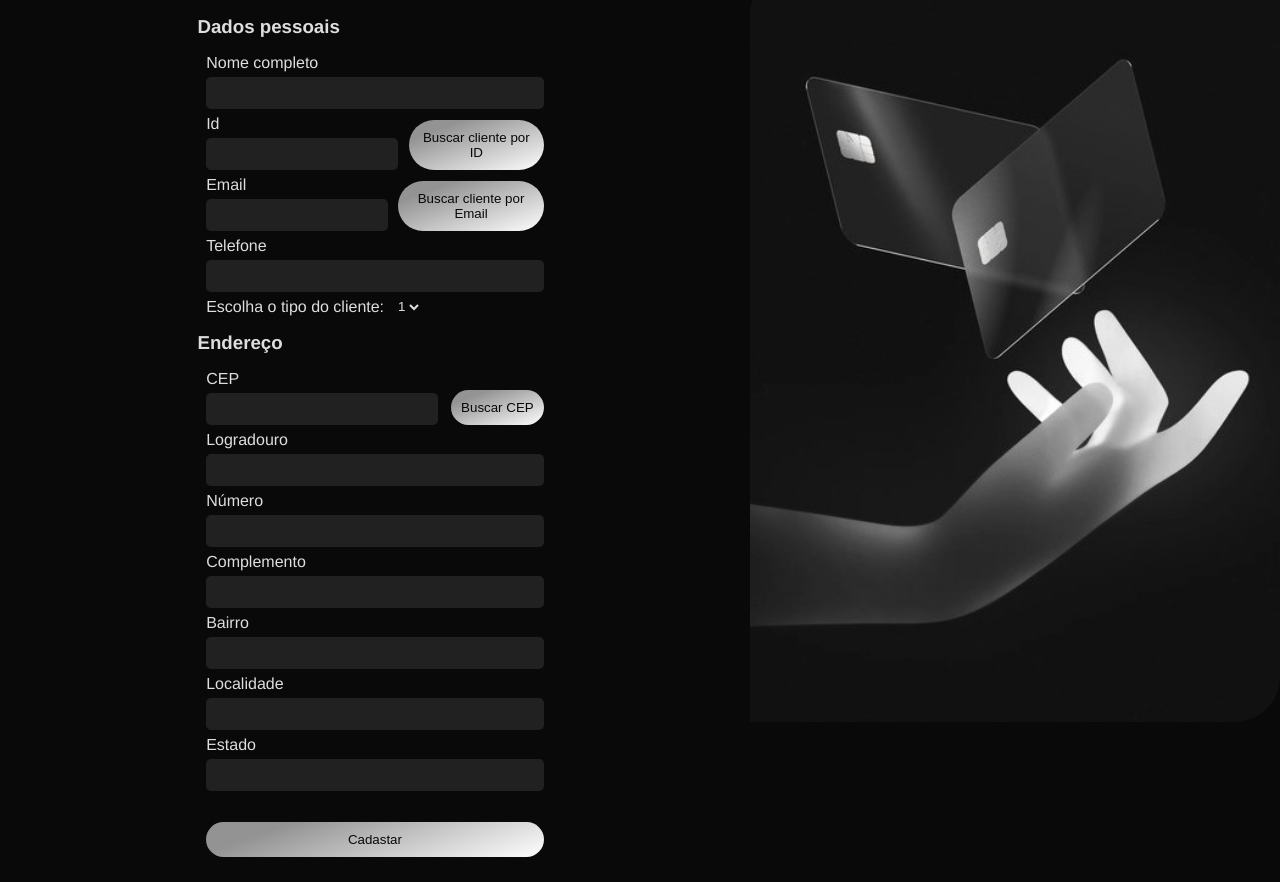
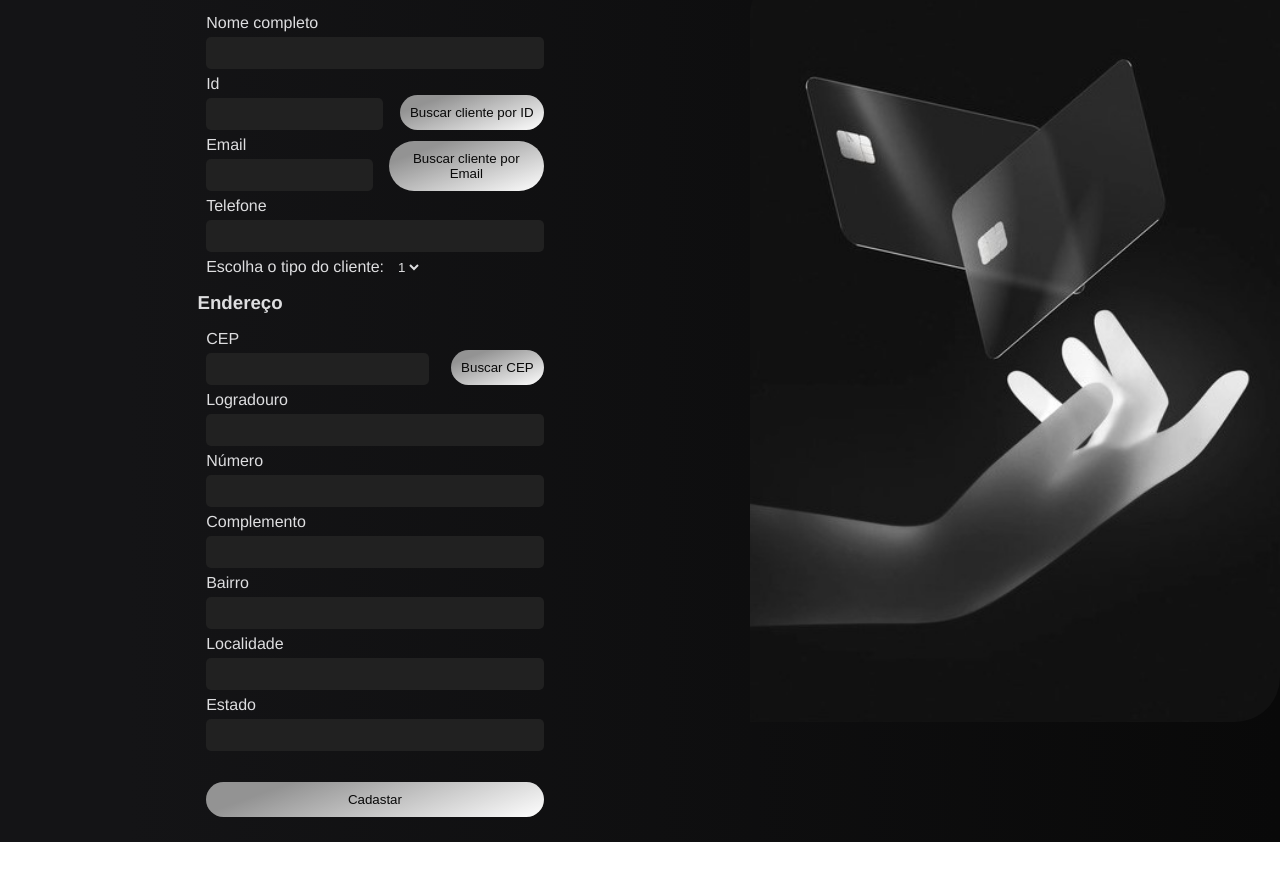
Before and after one commit to Brunonasccimentto/formularioatv, a plain HTML site: page index.html in a window 1280 px wide. Shown: the part 54-936 px from the top of the page. After the commit the page ends 896 px from the top, so only its background shows below. Drawn offline with Linux system fonts and the light colour scheme.

Commit message:
new style

```diff
--- a/index.html
+++ b/index.html
@@ -12,7 +12,7 @@
 <body>
 
     <form method="POST" enctype="multipart/form-data">
-        <h1>Formulário</h1>
+
         <div class="fieldset">
             <h3> Dados pessoais </h3>
             <div class="field">
--- a/style.css
+++ b/style.css
@@ -1,6 +1,7 @@
 body{
     margin: 0;
-    background-color: #090909;
+    background: rgb(20,20,22);
+    background: linear-gradient(90deg, rgba(20,20,22,1) 10%, rgba(9,9,9,1) 100%);
     height: 100vh;
     color: #dedee0;
     display: flex;
@@ -67,14 +68,25 @@ img{
 }
 
 .input{
-    font-size: 16px;
+    font-size: 14px;
     height: 30px;
     display: block;
     border: none;
-    background-color: #212121;
-    color: #dedee0;
+    background-color: #212121 !important;
+    color: #dedee0 !important;
+    appearance: none;
+    background-image: none !important;
     border-radius: 5px;
     margin-top: 5px;
+    padding-left: 5px;
+}
+
+.input:autofill{
+    border-radius: 5px;
+    padding-left: 5px;
+    box-shadow: inset 0px 0px 0px 32px #212121 !important;
+    -webkit-text-fill-color: #dedee0;
+    border: 5px solid #212121;
 }
 
 .field-button{
@@ -91,7 +103,7 @@ img{
 }
 
 .input-button .input{
-    width: 95%;
+    width: 90%;
 }
 
 .field-button .button{
@@ -112,8 +124,8 @@ button{
 
 button:hover, button:focus{
     transition: 1s;
-   background-color: #939393;
-   filter: brightness(1.3);
+    background-color: #939393;
+    filter: brightness(1.3);
 }
 
 
```
